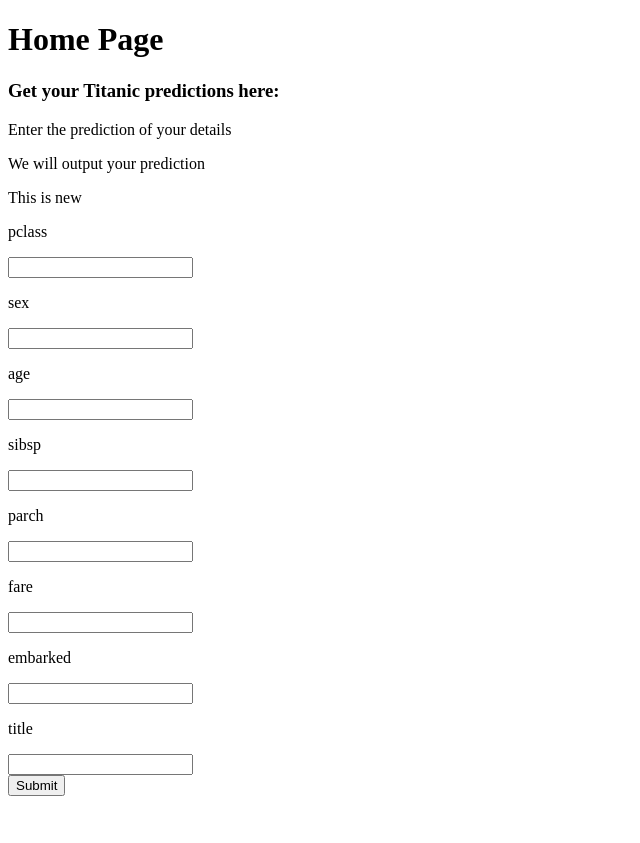
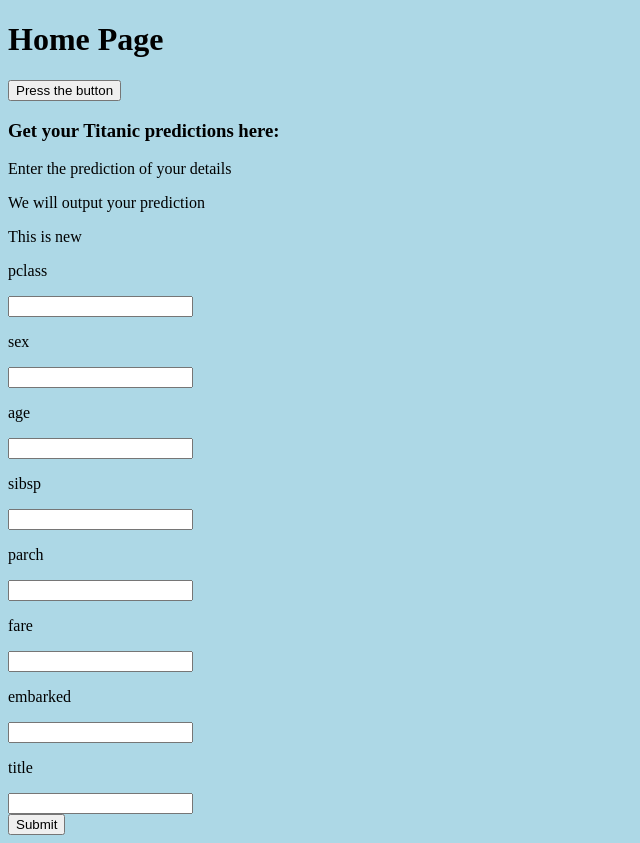
Before and after one commit to DarrenConyngham/titanic-prediction-website, a Django app: page / in a window 1280 px wide. Shown: the whole page, without its empty margins (0-640 px from the left). Before the commit the page ends 796 px from the top, so only its background shows below. Run offline with Django 3.2, Linux system fonts and the light colour scheme.

Commit message:
added css and js into project

```diff
--- /dev/null
+++ b/titanic/static/main.js
@@ -0,0 +1,3 @@
+function clicked() {
+  alert("javascript working")
+}
--- /dev/null
+++ b/titanic/static/style.css
@@ -0,0 +1,3 @@
+body {
+  background-color: lightblue;
+}
--- a/titanic/templates/index.html
+++ b/titanic/templates/index.html
@@ -3,9 +3,12 @@
   <head>
     <meta charset="utf-8">
     <title>Titanic Predictor</title>
+    {% load static %}
+    <link rel="stylesheet" href="{% static 'style.css' %}">
   </head>
   <body>
     <h1>Home Page</h1>
+    <button type="button" onclick="clicked()">Press the button</button>
     <h3>Get your Titanic predictions here:</h3>
     <p>Enter the prediction of your details</p>
     <p>We will output your prediction</p>
@@ -33,5 +36,8 @@
         <input type="submit" name="">
         <br>
     </form>
+    <script type="text/javascript" src="{% static 'main.js' %}">
+
+    </script>
   </body>
 </html>
--- a/titanic/titanic/settings.py
+++ b/titanic/titanic/settings.py
@@ -116,5 +116,6 @@
 
 # Static files (CSS, JavaScript, Images)
 # https://docs.djangoproject.com/en/3.1/howto/static-files/
-
+import os.path
 STATIC_URL = '/static/'
+STATICFILES_DIRS = (os.path.join('static'),)
```
